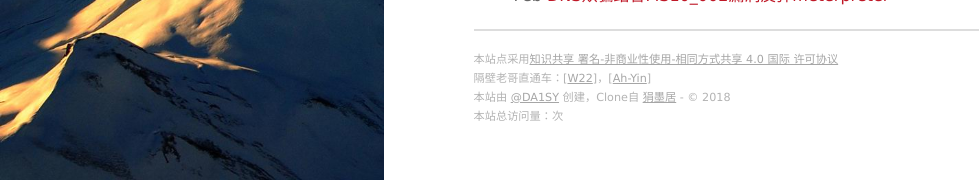
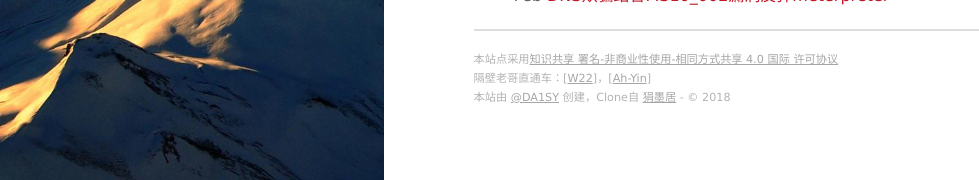
Before and after one commit to linusboyle/linusboyle.cn, a Jekyll site: the page built from archives.html, in a window 1280 px wide and 989 px high. Shown: the part 809-989 px from the top of the window, without its empty margins (0-979 px from the left). Built offline with Jekyll 4.4.1, drawn with Linux system fonts in a browser that asks for light colours; nearby versions of some CDN libraries; comment, search, counter and statistics services are not loaded.

Commit message:
Update footer.html

```diff
--- a/_includes/footer.html
+++ b/_includes/footer.html
@@ -6,8 +6,9 @@
     	<span class="footer__copyright">本站点采用<a href="http://creativecommons.org/licenses/by-nc-sa/4.0/">知识共享 署名-非商业性使用-相同方式共享 4.0 国际 许可协议</a></span>
       <span class="footer__copyright">隔壁老哥直通车：[<a href="http://w22.xyz/">W22</a>]，[<a href="http://www.57q.top/">Ah-Yin</a>]</span>
         <span class="footer__copyright">本站{% if site.creator %}由 {{site.creator}} 创建，{% endif %}Clone自 <a href="https://github.com/linusboyle/linusboyle.github.io">狷墨居</a> - &copy; {{site.time | date: "%Y"}}</span>
-        <span class="footer__copyright" id="busuanzi_container_site_pv">本站总访问量：<span id="busuanzi_value_site_pv"></span>次</span>
-
+        <span id="busuanzi_container_site_pv" style='display:none'>
+            本站总访问量<span id="busuanzi_value_site_pv"></span>次
+        </span>
 
     </footer>
 </section>
```
